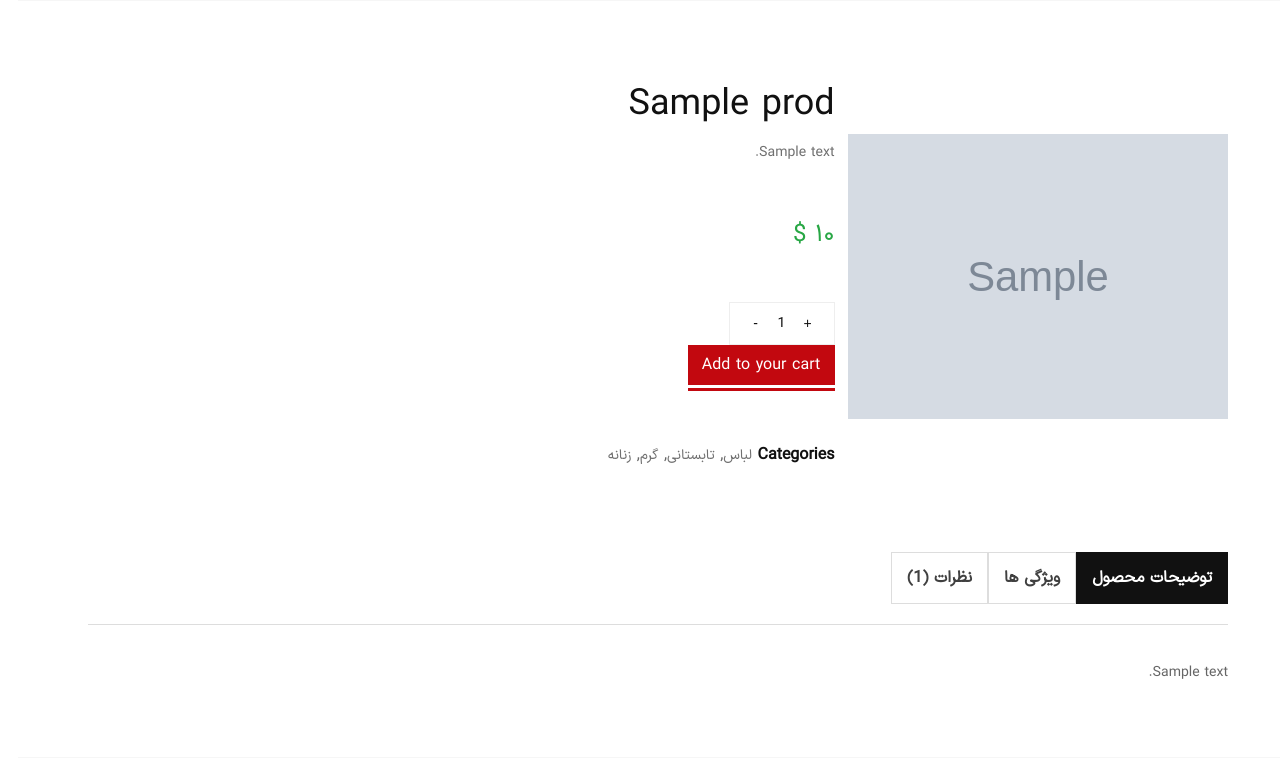
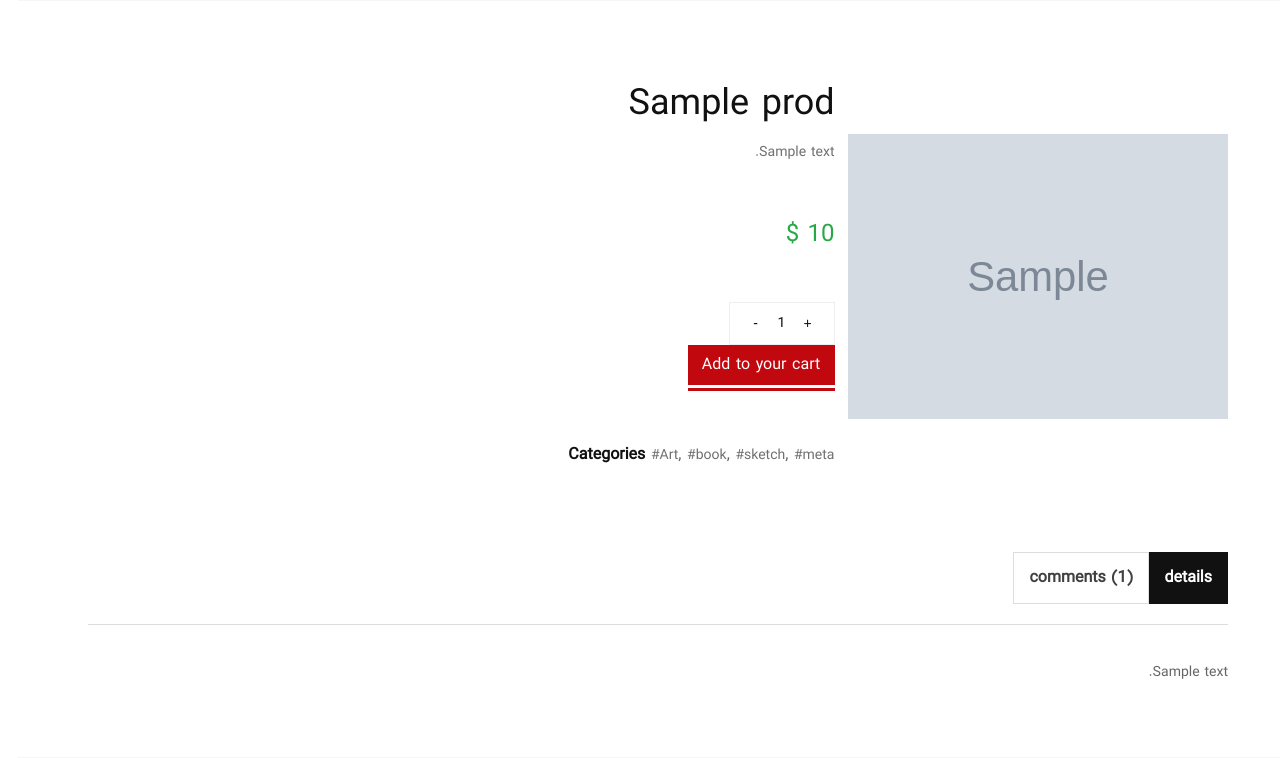
Before and after one commit to alikavz/dox, a Django app: page /products/1/ in a window 1280 px wide. Shown: the part 311-1069 px from the top of the page. Run offline with Django 4.2, Linux system fonts and the light colour scheme; tables that the repository leaves empty hold one stand-in row (values such as "Sample post"); grey boxes marked "Sample" are stand-in pictures; parts of the project's set-up code (start-up, migrations or seed data) failed here and were passed over; some libraries are stand-ins or nearby versions; some web fonts are replaced.

Commit message:
prod detail

```diff
--- a/config/wsgi.py
+++ b/config/wsgi.py
@@ -7,7 +7,7 @@ For more information on this file, see
 https://docs.djangoproject.com/en/4.2/howto/deployment/wsgi/
 """
 
-import os
+impor
 
 from django.core.wsgi import get_wsgi_application
 
--- a/productions/templates/productions/detail.html
+++ b/productions/templates/productions/detail.html
@@ -32,7 +32,7 @@
                                     {{ productss.short_desc|truncatechars:120 }}
                                 </p>
                                 <div class="my-5 py-5 product-price-wrapper mb--25">
-                                    <span class="money text-success">{{ productss.price|intcomma:False|trans_num }} {% trans '$' %}</span>
+                                    <span class="money text-success">{{ productss.price|intcomma:False }} {% trans '$' %}</span>
 {#                                    <span class="price-separator">-</span>#}
 {#                                    <span class="money old-price text-danger">۲۱۰,۰۰۰ تومان</span>#}
                                 </div>
@@ -55,10 +55,10 @@
                                 </div>
                                 <div class="product-footer-meta mt-5 pt-5">
                                     <p><span class="m-0">{% trans 'categories' %}</span>
-                                        <a href="shop.html">لباس</a>,
-                                        <a href="shop.html">تابستانی</a>,
-                                        <a href="shop.html">گرم</a>,
-                                        <a href="shop.html">زنانه</a>
+                                        <a href="shop.html">{% trans '#Art' %}</a>,
+                                        <a href="shop.html">{% trans '#book' %}</a>,
+                                        <a href="shop.html">{% trans '#sketch' %}</a>,
+                                        <a href="shop.html">{% trans '#meta' %}</a>
                                     </p>
                                 </div>
                             </div>
@@ -70,15 +70,15 @@
                                 <div class="nav nav-tabs product-data-tab__head" id="product-tab" role="tablist">
                                     <a class="m-0 product-data-tab__link nav-link active" id="nav-description-tab"
                                        data-toggle="tab" href="#nav-description" role="tab" aria-selected="true">
-                                        <span>توضیحات محصول</span>
+                                        <span>{% trans 'details' %} </span>
                                     </a>
-                                    <a class="m-0 product-data-tab__link nav-link" id="nav-info-tab" data-toggle="tab"
-                                       href="#nav-info" role="tab" aria-selected="true">
-                                        <span>ویژگی ها</span>
-                                    </a>
+{#                                    <a class="m-0 product-data-tab__link nav-link" id="nav-info-tab" data-toggle="tab"#}
+{#                                       href="#nav-info" role="tab" aria-selected="true">#}
+{#                                        <span>{% trans 'features' %} </span>#}
+{#                                    </a>#}
                                     <a class="m-0 product-data-tab__link nav-link" id="nav-reviews-tab"
                                        data-toggle="tab" href="#nav-reviews" role="tab" aria-selected="true">
-                                        <span>نظرات ({{ productss.commennnts.all|only_active_comments|length }})</span>
+                                        <span>{% trans 'comments' %} ({{ productss.commennnts.all|only_active_comments|length }})</span>
                                     </a>
                                 </div>
                                 <div class="tab-content product-data-tab__content" id="product-tabContent">
@@ -88,32 +88,32 @@
                                             <p> {{ productss.desc|safe }}
                                         </div>
                                     </div>
-                                    <div class="tab-pane text-right" id="nav-info" role="tabpanel"
-                                         aria-labelledby="nav-info-tab">
-                                        <div class="table-content table-responsive">
-                                            <table class="table shop_attributes">
-                                                <tbody>
-                                                <tr>
-                                                    <th>وزن</th>
-                                                    <td>۴۳۰ گرم</td>
-                                                </tr>
-                                                <tr>
-                                                    <th>سایز</th>
-                                                    <td>XL</td>
-                                                </tr>
-                                                <tr>
-                                                    <th>رنگ</th>
-                                                    <td>
-                                                        <a href="shop-sidebar.html">مشکی</a>,
-                                                        <a href="shop-sidebar.html">سبز</a>,
-                                                        <a href="shop-sidebar.html">قرمز</a>,
-                                                        <a href="shop-sidebar.html">نارنجی</a>,
-                                                    </td>
-                                                </tr>
-                                                </tbody>
-                                            </table>
-                                        </div>
-                                    </div>
+{#                                    <div class="tab-pane text-right" id="nav-info" role="tabpanel"#}
+{#                                         aria-labelledby="nav-info-tab">#}
+{#                                        <div class="table-content table-responsive">#}
+{#                                            <table class="table shop_attributes">#}
+{#                                                <tbody>#}
+{#                                                <tr>#}
+{#                                                    <th>وزن</th>#}
+{#                                                    <td>۴۳۰ گرم</td>#}
+{#                                                </tr>#}
+{#                                                <tr>#}
+{#                                                    <th>سایز</th>#}
+{#                                                    <td>XL</td>#}
+{#                                                </tr>#}
+{#                                                <tr>#}
+{#                                                    <th>رنگ</th>#}
+{#                                                    <td>#}
+{#                                                        <a href="shop-sidebar.html">مشکی</a>,#}
+{#                                                        <a href="shop-sidebar.html">سبز</a>,#}
+{#                                                        <a href="shop-sidebar.html">قرمز</a>,#}
+{#                                                        <a href="shop-sidebar.html">نارنجی</a>,#}
+{#                                                    </td>#}
+{#                                                </tr>#}
+{#                                                </tbody>#}
+{#                                            </table>#}
+{#                                        </div>#}
+{#                                    </div>#}
                                     <div class="tab-pane fade" id="nav-reviews" role="tabpanel"
                                          aria-labelledby="nav-reviews-tab">
                                         <div class="product-reviews">
```
